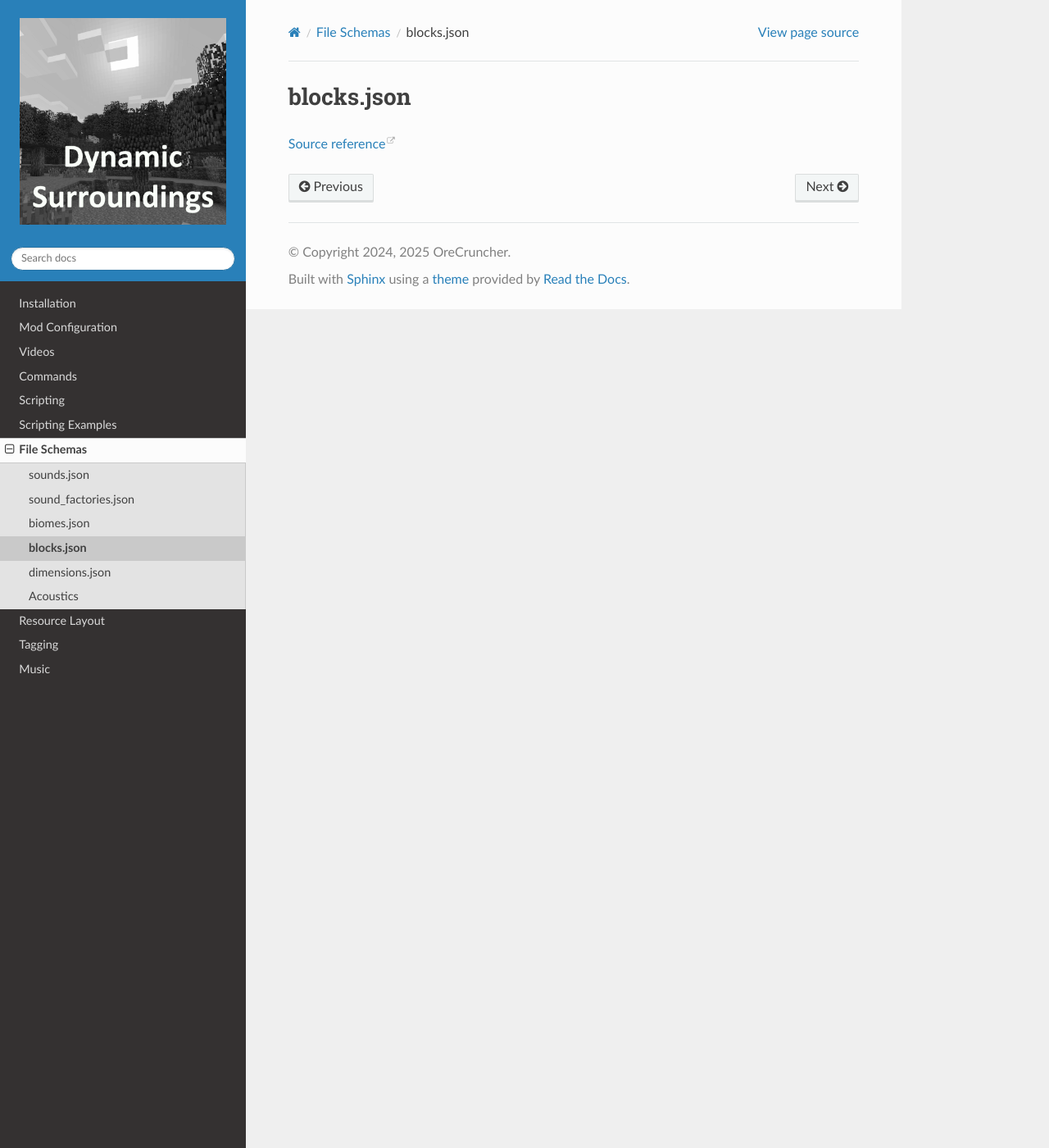
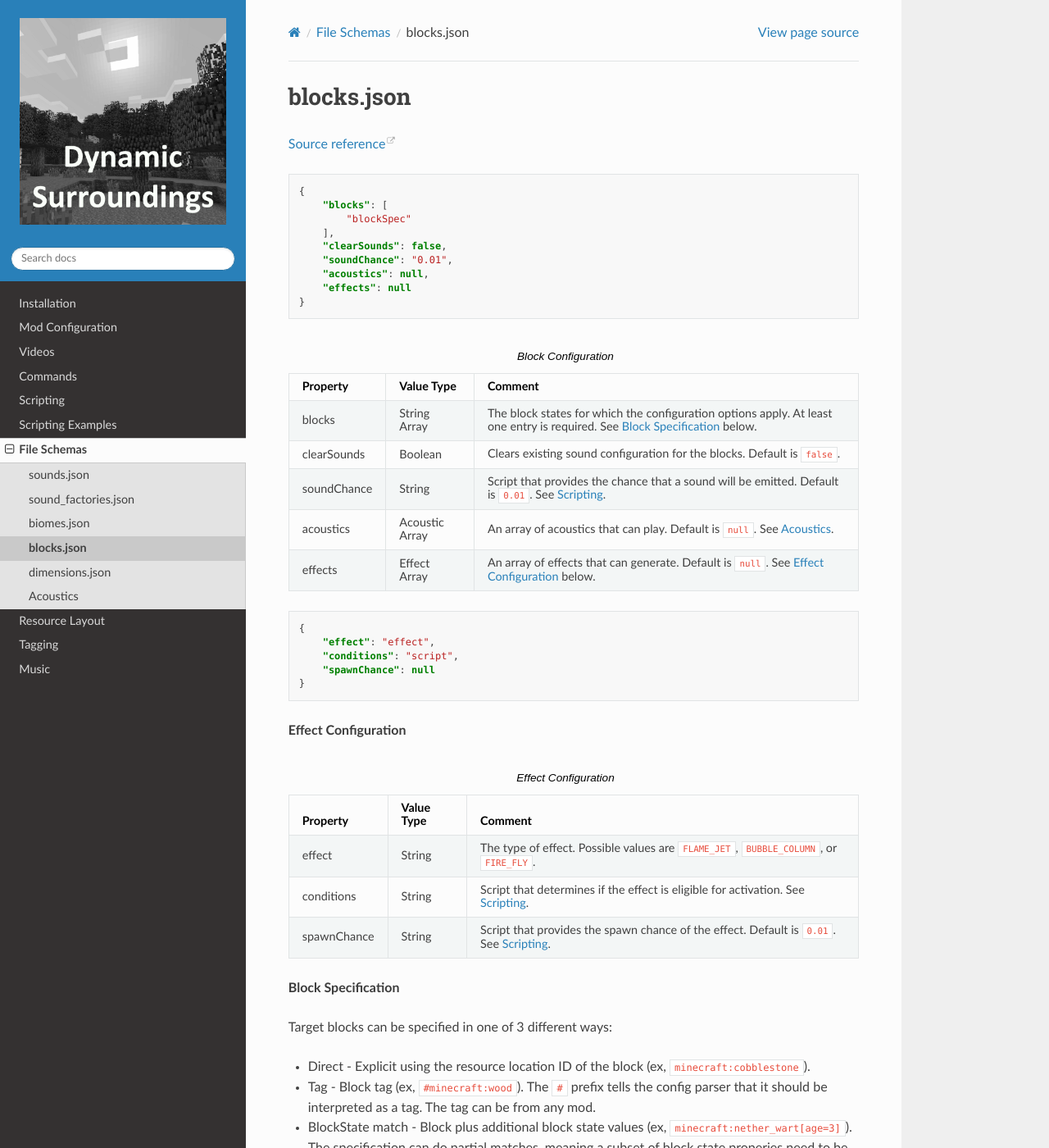
Before and after one commit to OreCruncher/DynamicSurroundingsDocs, a Sphinx documentation site: the page built from docs/source/schemas/blocks.rst, in a window 1280 px wide and 1400 px high. Shown: the whole window at 82% size. Built offline with Sphinx 7.4.7 and the Read the Docs theme 3.1.0, drawn with Linux system fonts in a browser that asks for light colours; some of the changed text lies outside the part shown.

Commit message:
Finish roughing out docs

```diff
--- a/docs/source/schemas/blocks.rst
+++ b/docs/source/schemas/blocks.rst
@@ -1,4 +1,134 @@
+.. role:: sectiontitle
+
 blocks.json
 ===========
 
 `Source reference <https://github.com/OreCruncher/DynamicSurroundingsFabric/blob/main/common/src/main/resources/assets/dsurround/dsconfigs/blocks.json>`_
+
+.. code-block:: JSON
+
+    {
+        "blocks": [
+            "blockSpec"
+        ],
+        "clearSounds": false,
+        "soundChance": "0.01",
+        "acoustics": null,
+        "effects": null
+    }
+
+.. list-table:: Block Configuration
+    :widths: auto
+    :align: center
+    :header-rows: 1
+
+    *   - Property
+        - Value Type
+        - Comment
+    *   - blocks
+        - String Array
+        - The block states for which the configuration options apply. At least one entry is required. See `Block Specification`_ below.
+    *   - clearSounds
+        - Boolean
+        - Clears existing sound configuration for the blocks. Default is ``false``.
+    *   - soundChance
+        - String
+        - Script that provides the chance that a sound will be emitted. Default is ``0.01``.  See :doc:`../scripting/scripting`.
+    *   - acoustics
+        - Acoustic Array
+        - An array of acoustics that can play. Default is ``null``. See :doc:`acoustic`.
+    *   - effects
+        - Effect Array
+        - An array of effects that can generate. Default is ``null``. See `Effect Configuration`_ below.
+
+.. code-block:: JSON
+
+    {
+        "effect": "effect",
+        "conditions": "script",
+        "spawnChance": null
+    }
+
+.. _Effect Configuration:
+
+:sectiontitle:`Effect Configuration`
+
+.. list-table:: Effect Configuration
+    :widths: auto
+    :align: center
+    :header-rows: 1
+
+    *   - Property
+        - Value Type
+        - Comment
+    *   - effect
+        - String
+        - The type of effect. Possible values are ``FLAME_JET``, ``BUBBLE_COLUMN``, or ``FIRE_FLY``.
+    *   - conditions
+        - String
+        - Script that determines if the effect is eligible for activation.  See :doc:`../scripting/scripting`.
+    *   - spawnChance
+        - String
+        - Script that provides the spawn chance of the effect. Default is ``0.01``. See :doc:`../scripting/scripting`.
+
+.. _Block Specification:
+
+:sectiontitle:`Block Specification`
+
+Target blocks can be specified in one of 3 different ways:
+
+* Direct - Explicit using the resource location ID of the block (ex, ``minecraft:cobblestone``).
+* Tag - Block tag (ex, ``#minecraft:wood``). The ``#`` prefix tells the config parser that it should be interpreted as a tag. The tag can be from any mod.
+* BlockState match - Block plus additional block state values (ex, ``minecraft:nether_wart[age=3]``). The specification can do partial matches, meaning a subset of block state properies need to be specified.
+
+:sectiontitle:`Examples`
+
+.. code-block:: JSON
+
+    {
+        "blocks": [
+            "#dsurround:effects/fireflies"
+        ],
+        "effects": [
+            {
+                "effect": "firefly",
+                "conditions": "weather.isNotRaining() && (diurnal.isNight() || diurnal.isSunset()) && !(HOT || weather.canWaterFreeze())",
+                "spawnChance": "0.035"
+            }
+        ]
+    }
+
+Firefly effect for any blocks that have the tag ``dsurround:effects/fireflies``.
+
+.. code-block:: JSON
+
+    {
+        "blocks": [
+            "minecraft:nether_wart[age=3]"
+        ],
+        "effects": [
+            {
+                "effect": "fire_jet",
+                "spawnChance": "0.005"
+            }
+        ]
+    }
+
+Full grown Nether Wart spawning small flames on top.
+
+.. code-block:: JSON
+
+    {
+        "blocks": [
+            "minecraft:soul_sand"
+        ],
+        "soundChance": "0.000125",
+        "acoustics": [
+            {
+                "factory": "dsurround:soulsand.laughter",
+                "conditions": "dim.getId() == 'minecraft:the_nether'"
+            }
+        ]
+    }
+
+Randomly play laughter sound for a Soul Sand block when in the Nether dimension.
```
Also changed, not shown: docs/source/schemas/schemas.rst (line endings or trailing spaces).
